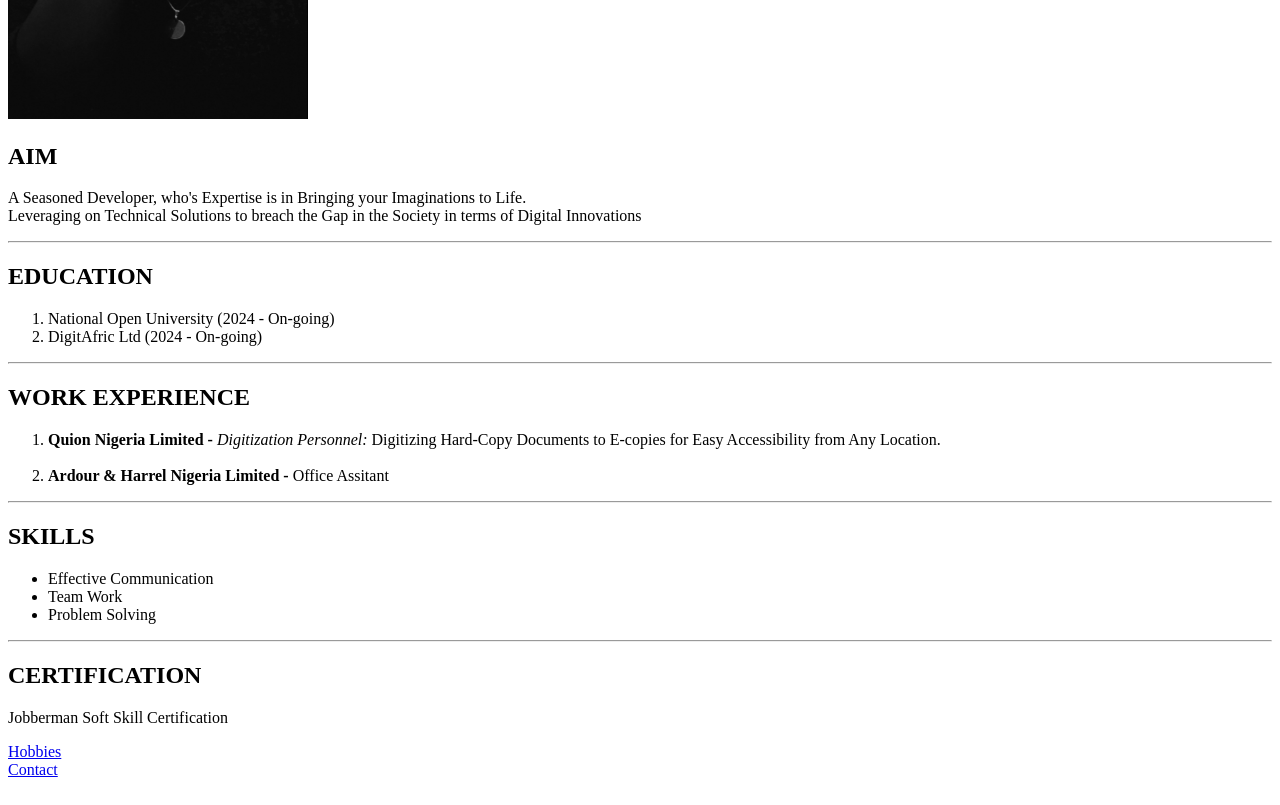
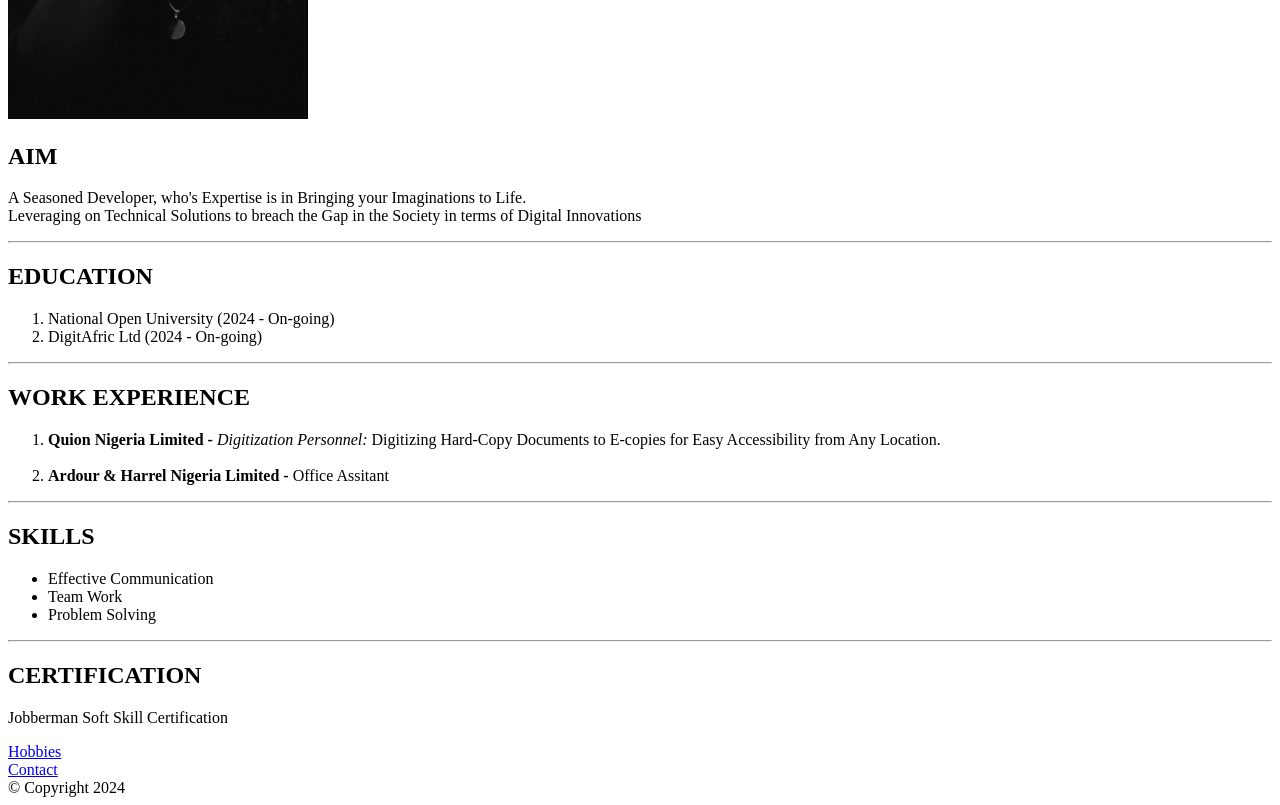
Before and after one commit to Jahszeal/My-Resume, a plain HTML site: page index.html in a window 1280 px wide. Shown: the part 563-1368 px from the top of the page. Drawn offline with Linux system fonts and the light colour scheme.

Commit message:
`Added footers to index.html, contact.html, and hobbies.html`

```diff
--- a/index.html
+++ b/index.html
@@ -50,5 +50,9 @@
 
     <a href="./pages/hobbies.html">Hobbies</a> <br>
     <a href="./pages/contact.html">Contact</a>
+
+    <footer>
+        © Copyright 2024
+    </footer>
 </body>
 </html>
```
Also changed, not shown: pages/contact.html (+4 -0 lines), pages/hobbies.html (+4 -0 lines).
